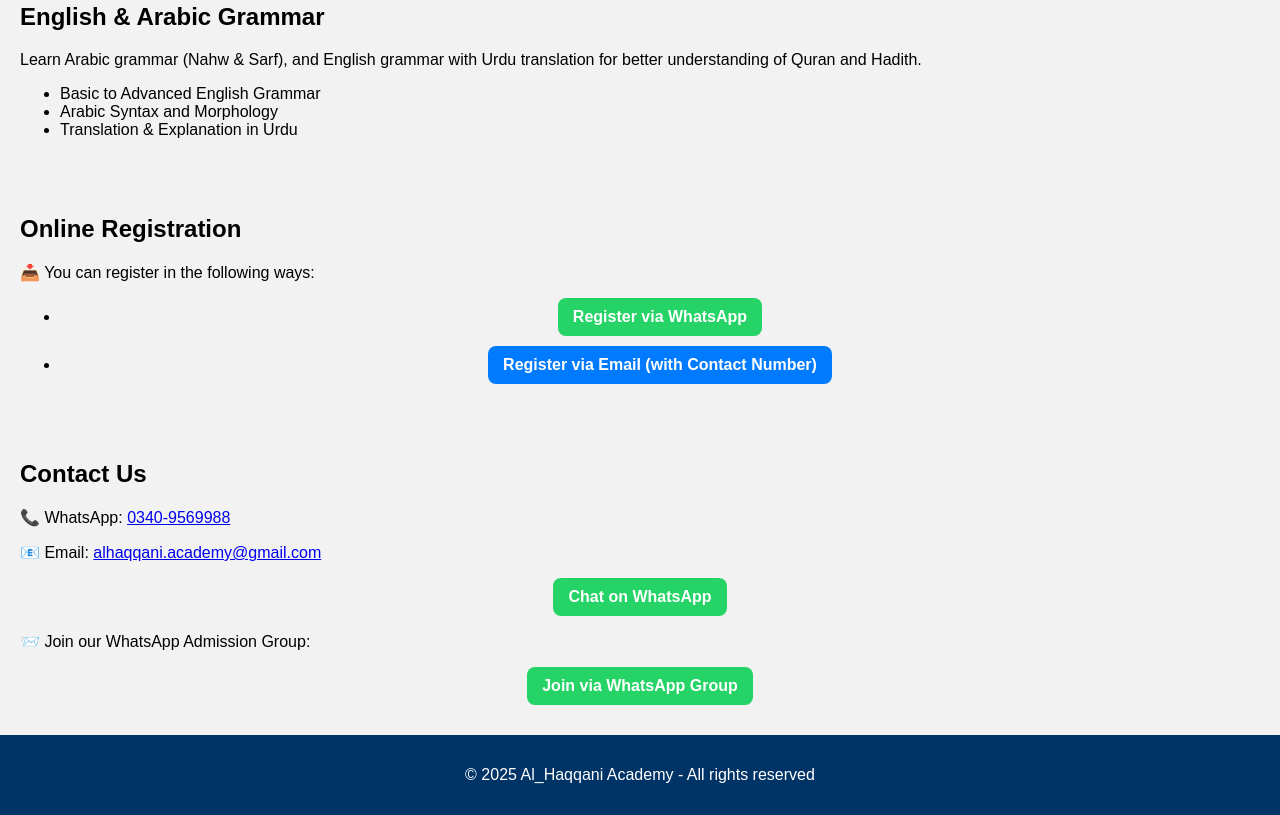
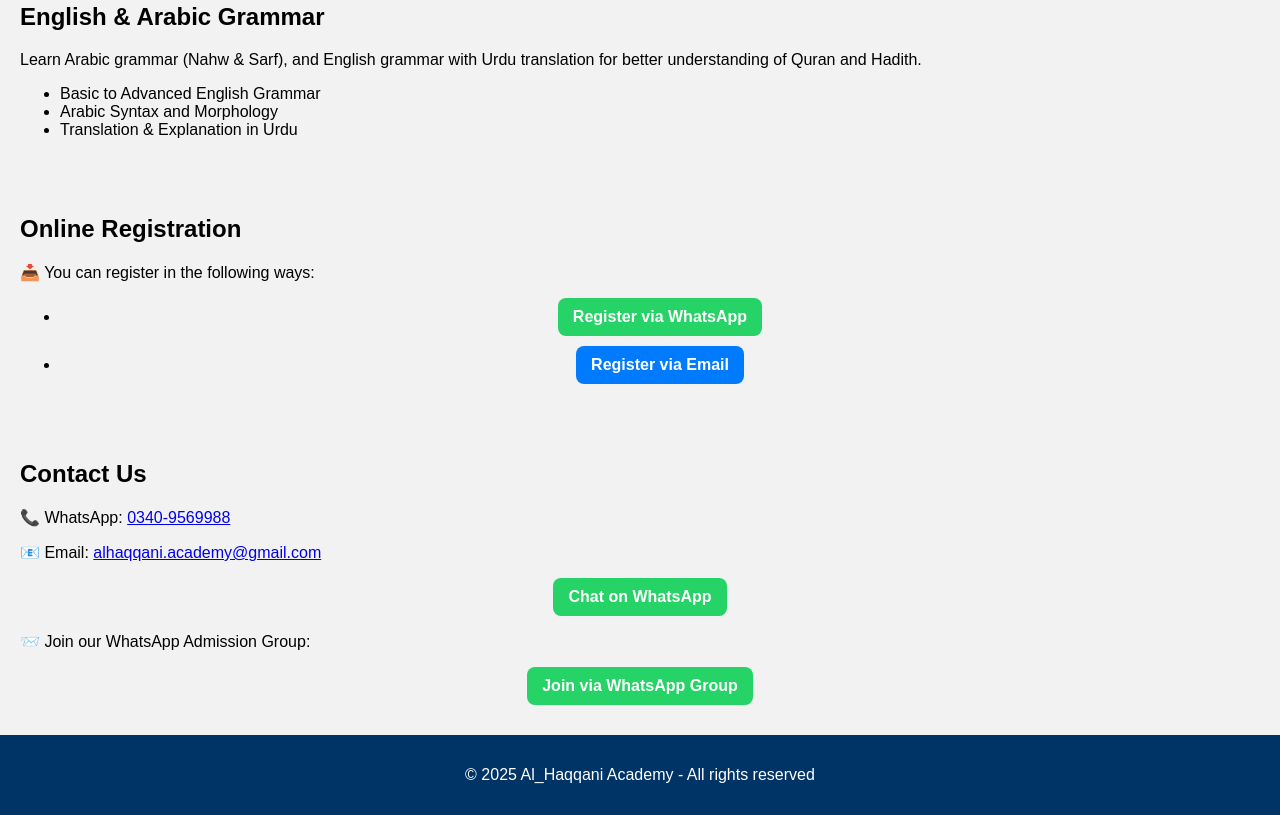
Before and after one commit to arrahman758/al-haqani-academy-3, a plain HTML site: page index.html in a window 1280 px wide. Shown: the part 751-1566 px from the top of the page. Drawn offline with Linux system fonts and the light colour scheme.

Commit message:
Update index.html

```diff
--- a/index.html
+++ b/index.html
@@ -135,7 +135,7 @@
     <p>📥 You can register in the following ways:</p>
     <ul>
       <li><a href="https://api.whatsapp.com/send?phone=923409569988&text=Assalamu%20Alaikum%2C%20I%20want%20to%20register%20for%20the%20Islamic%20courses." class="whatsapp" target="_blank">Register via WhatsApp</a></li>
-      <li><a href="mailto:alhaqqani.academy@gmail.com?subject=Registration&body=Assalamu Alaikum, I want to register for the Islamic courses at Al_Haqqani Academy. My contact number is: " class="btn">Register via Email (with Contact Number)</a></li>
+      <li><a href="mailto:alhaqqani.academy@gmail.com" class="btn">Register via Email</a></li>
     </ul>
   </section>
 
```
